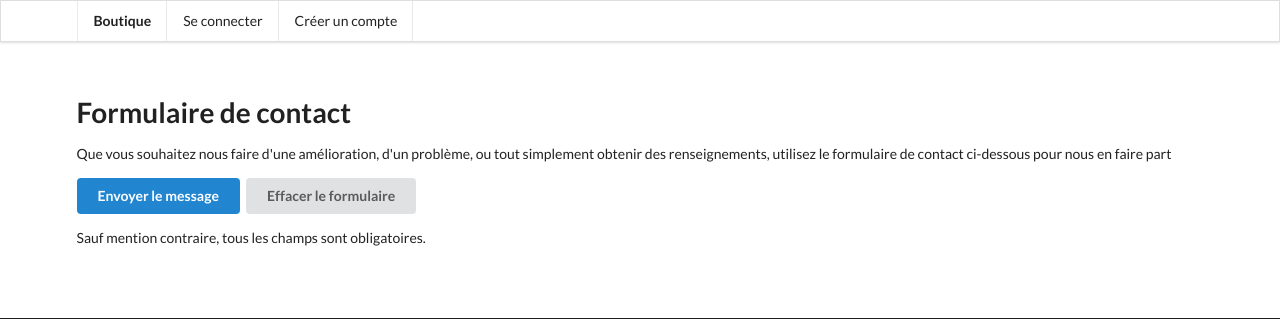
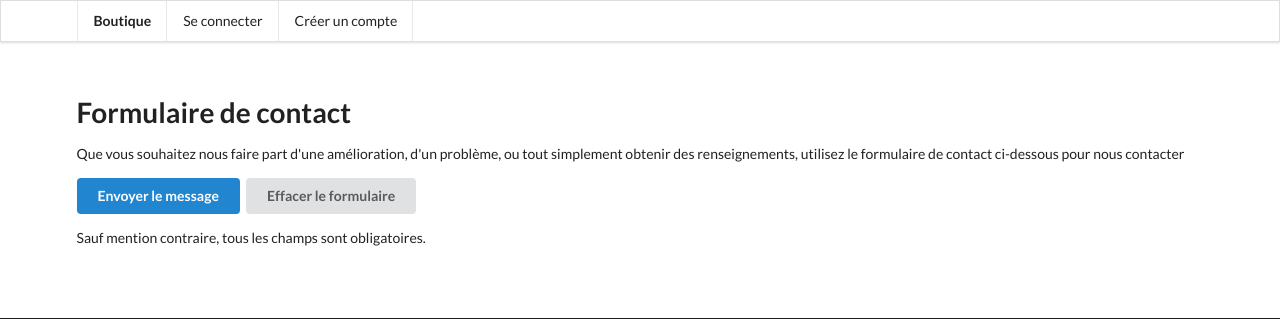
Before and after one commit to romain-neil/web-shop, a Symfony app: template templates/pages/contact.html.twig in a window 1280 px wide. Shown: the top 319 px of the page. Run offline with Twig, Linux system fonts and the light colour scheme; the template is opened without the code that fills it, so the values that code supplies are empty; some libraries are stand-ins or nearby versions.

Commit message:
typo fix

```diff
--- a/templates/pages/contact.html.twig
+++ b/templates/pages/contact.html.twig
@@ -5,7 +5,7 @@
 {% block body %}
     <h1 class="ui header">Formulaire de contact</h1>
 
-    <p>Que vous souhaitez nous faire d'une amélioration, d'un problème, ou tout simplement obtenir des renseignements, utilisez le formulaire de contact ci-dessous pour nous en faire part</p>
+    <p>Que vous souhaitez nous faire part d'une amélioration, d'un problème, ou tout simplement obtenir des renseignements, utilisez le formulaire de contact ci-dessous pour nous contacter</p>
 
     {{ form_start(form) }}
         {{ form_rest(form) }}
```
